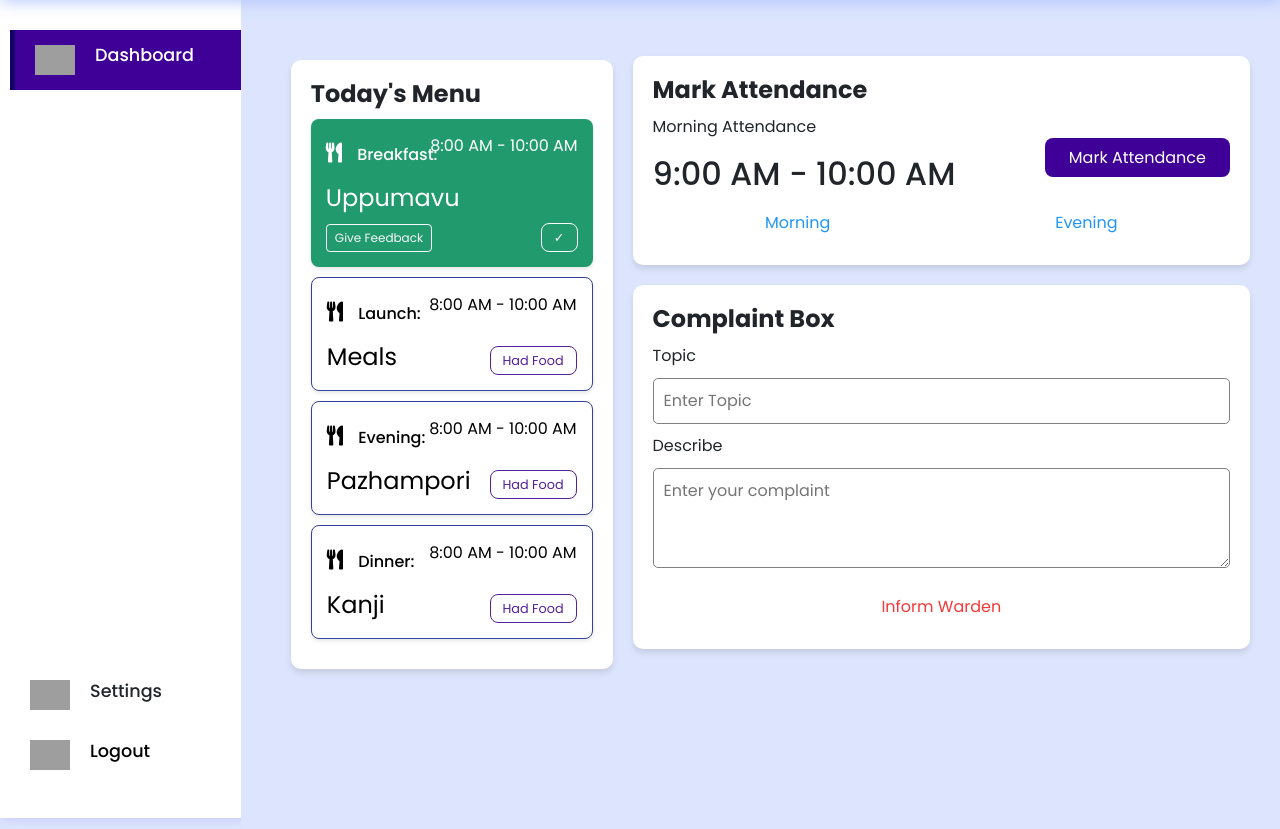
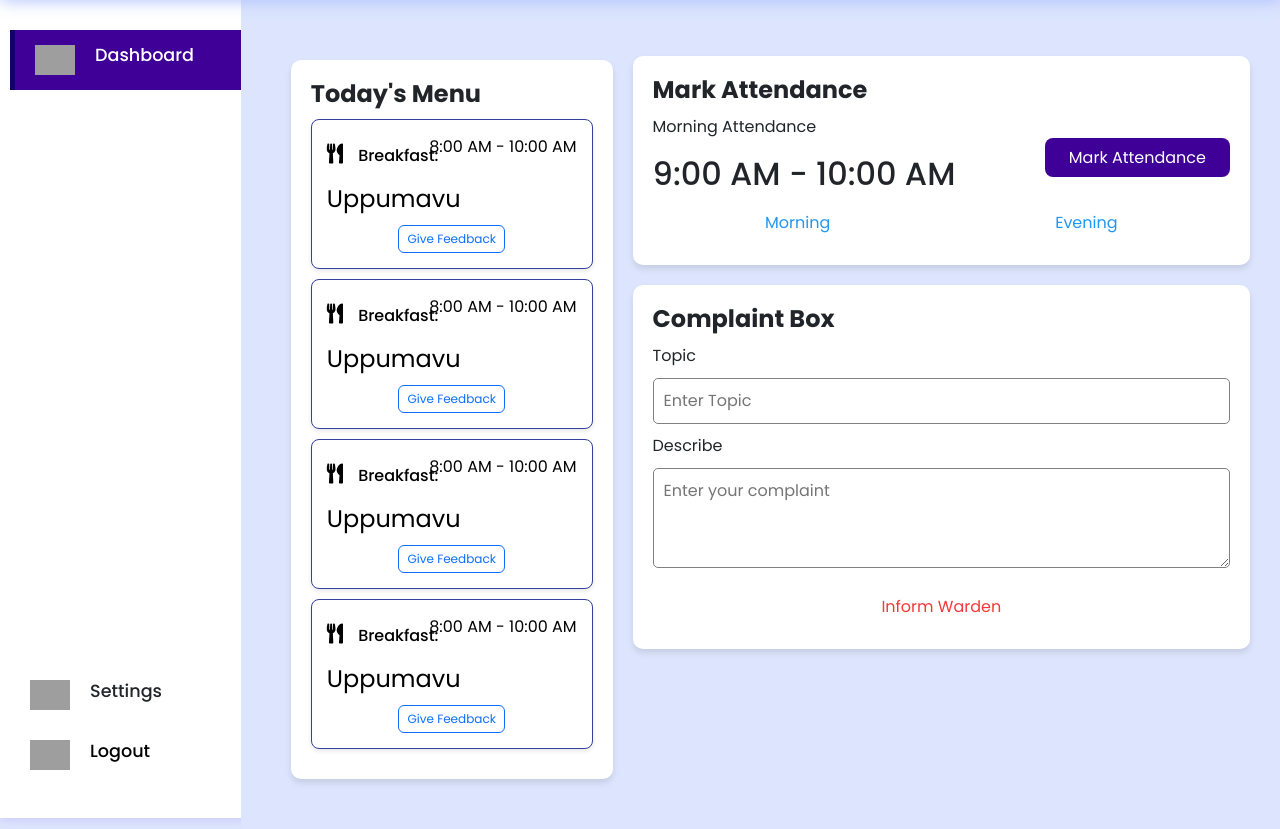
Before and after one commit to SivaPrasad43/Hostel_Management_System, a PHP site: page /php/dashboard/student_dashboard.php in a window 1280 px wide. Shown: the part 70-899 px from the top of the page. Run offline with PHP 8.4, Linux system fonts and the light colour scheme; a user stored in the database is signed in; grey boxes are pictures that could not be loaded.

Commit message:
menu-ui-changed

```diff
--- a/php/dashboard/student_dashboard.php
+++ b/php/dashboard/student_dashboard.php
@@ -92,15 +92,14 @@ session_start(); // Start the session
                 <div class="food-card">
                     <h2 class="food-title">Today's Menu</h2>
                     <div class="food-details">
-                        <div class="food-item had-food-success">
+                        <div class="food-item">
                             <div class="food-title">
                                 <i class="fas fa-utensils food-icon"></i>
                                 <span class="food-label">Breakfast:</span>
                             </div>
                             <div class="food-name">Uppumavu</div>
                             <button
-                                            type="button"
-                                            class="btn btn-sm btn-outline-light btn-rounded mt-2"
+                                            class="btn btn-small btn-outline-primary btn-rounded mt-2"
                                             data-bs-toggle="modal"
                                             data-bs-target="#exampleModal"
                                             style="--bs-btn-padding-y: .25rem; --bs-btn-padding-x: .5rem; --bs-btn-font-size: .75rem;"
@@ -108,34 +107,54 @@ session_start(); // Start the session
                                           Give Feedback
                                         </button>
                             <div class="food-time">8:00 AM - 10:00 AM</div>
-                            <div class="had-food-btn">✓</div>
                         </div>
                         <div class="food-item">
                             <div class="food-title">
                                 <i class="fas fa-utensils food-icon"></i>
-                                <span class="food-label">Launch:</span>
+                                <span class="food-label">Breakfast:</span>
                             </div>
-                            <div class="food-name">Meals</div>
+                            <div class="food-name">Uppumavu</div>
+                            <button
+                                            class="btn btn-small btn-outline-primary btn-rounded mt-2"
+                                            data-bs-toggle="modal"
+                                            data-bs-target="#exampleModal"
+                                            style="--bs-btn-padding-y: .25rem; --bs-btn-padding-x: .5rem; --bs-btn-font-size: .75rem;"
+                                            >
+                                          Give Feedback
+                                        </button>
                             <div class="food-time">8:00 AM - 10:00 AM</div>
-                            <div class="had-food-btn">Had Food</div>
                         </div>
                         <div class="food-item">
                             <div class="food-title">
                                 <i class="fas fa-utensils food-icon"></i>
-                                <span class="food-label">Evening:</span>
+                                <span class="food-label">Breakfast:</span>
                             </div>
-                            <div class="food-name">Pazhampori</div>
+                            <div class="food-name">Uppumavu</div>
+                            <button
+                                            class="btn btn-small btn-outline-primary btn-rounded mt-2"
+                                            data-bs-toggle="modal"
+                                            data-bs-target="#exampleModal"
+                                            style="--bs-btn-padding-y: .25rem; --bs-btn-padding-x: .5rem; --bs-btn-font-size: .75rem;"
+                                            >
+                                          Give Feedback
+                                        </button>
                             <div class="food-time">8:00 AM - 10:00 AM</div>
-                            <div class="had-food-btn">Had Food</div>
                         </div>
                         <div class="food-item">
                             <div class="food-title">
                                 <i class="fas fa-utensils food-icon"></i>
-                                <span class="food-label">Dinner:</span>
+                                <span class="food-label">Breakfast:</span>
                             </div>
-                            <div class="food-name">Kanji</div>
+                            <div class="food-name">Uppumavu</div>
+                            <button
+                                            class="btn btn-small btn-outline-primary btn-rounded mt-2"
+                                            data-bs-toggle="modal"
+                                            data-bs-target="#exampleModal"
+                                            style="--bs-btn-padding-y: .25rem; --bs-btn-padding-x: .5rem; --bs-btn-font-size: .75rem;"
+                                            >
+                                          Give Feedback
+                                        </button>
                             <div class="food-time">8:00 AM - 10:00 AM</div>
-                            <div class="had-food-btn">Had Food</div>
                         </div>
                     </div>
                 </div>
--- a/style/dash-style.css
+++ b/style/dash-style.css
@@ -445,17 +445,6 @@ border-radius: 4px;
 	align-items: start;
 }
 
-.had-food-success .had-food-btn {
-	border: 1px solid white;
-	color: white;
-}
-
-.had-food-success .had-food-btn:hover {
-	border: 1px solid white;
-	background-color:#219a6e ;
-	color: white;
-}
-
 
 .attendance-section {
 	background-color: white;
```
